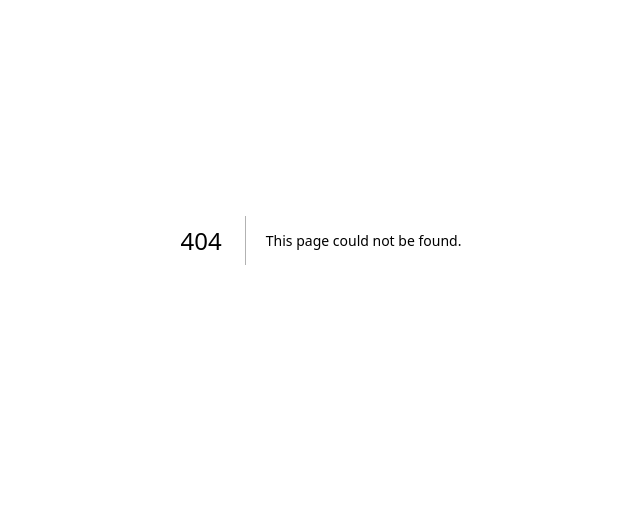
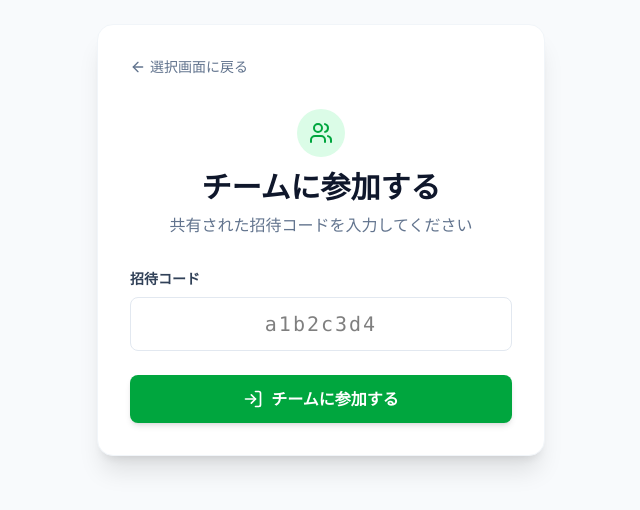
Before and after one commit to HarutarouKawamoto/kudos-loop, a Next.js app in the folder frontend/: page /onboarding/join in a window 1280 px wide. Before the commit this address had no page. Shown: the part 160-670 px from the top of the page, without its empty margins (319-959 px from the left). Built offline with nearby package versions, Linux system fonts and the light colour scheme.

Commit message:
feat: チーム参加画面の追加

```diff
--- /dev/null
+++ b/frontend/app/onboarding/join/page.tsx
@@ -0,0 +1,96 @@
+"use client";
+
+import { useForm } from "react-hook-form";
+import { zodResolver } from "@hookform/resolvers/zod";
+import * as z from "zod";
+import { useRouter } from "next/navigation";
+import {LogIn, ArrowLeft, Users} from "lucide-react";
+import axios from "axios";
+
+const joinSchema = z.object({
+    inviteCode: z.string().min(1,{ message: "招待コードを入力してください。"}).length(8,{ message: "招待コードは8文字である必要があります。"}),
+});
+type JoinFormValues = z.infer<typeof joinSchema>;
+
+export default function JoinTeamPage() {
+    const router = useRouter();
+
+    const {
+        register,
+        handleSubmit,
+        formState: { errors, isSubmitting },
+    } = useForm<JoinFormValues>({
+        resolver: zodResolver(joinSchema),
+    });
+
+    const onSubmit = async (data: JoinFormValues) => {
+        try {
+            const token = localStorage.getItem("token");
+
+            await axios.post(
+                "http://localhost:3001/teams/join",
+                { inviteCode: data.inviteCode },
+                { headers: { Authorization: `Bearer ${token}` } }
+            );
+                alert("チームへの参加に成功しました！");
+            router.push("/dashboard");
+        } catch (error: unknown) {
+            console.error("チーム参加失敗:", error);
+            if (axios.isAxiosError(error) && error.response?.status === 404) {
+                alert("招待コードが正しくありません。");
+            } else {
+                alert("チームへの参加に失敗しました。再度お試しください。");
+            }
+        }
+    };
+    return (
+    <div className="flex items-center justify-center min-h-screen bg-slate-50">
+      <div className="w-full max-w-md p-8 space-y-8 bg-white rounded-2xl shadow-xl border border-slate-100">
+
+        {/* 戻るボタン */}
+        <button
+          onClick={() => router.push("/onboarding")}
+          className="flex items-center gap-1 text-sm text-slate-500 hover:text-slate-800 transition-colors"
+        >
+          <ArrowLeft size={16} /> 選択画面に戻る
+        </button>
+
+        <div className="text-center">
+          <div className="mx-auto w-12 h-12 bg-green-100 text-green-600 rounded-full flex items-center justify-center mb-3">
+            <Users size={24} />
+          </div>
+          <h2 className="text-3xl font-extrabold text-slate-900">チームに参加する</h2>
+          <p className="mt-2 text-slate-500">共有された招待コードを入力してください</p>
+        </div>
+
+        <form onSubmit={handleSubmit(onSubmit)} className="space-y-6">
+          <div>
+            <label className="block text-sm font-semibold text-slate-700 mb-2">
+              招待コード
+            </label>
+            <input
+              {...register("inviteCode")}
+              type="text"
+              maxLength={8}
+              className={`w-full px-4 py-3 rounded-lg border font-mono text-center text-xl tracking-widest transition-all outline-none focus:ring-2
+                ${errors.inviteCode ? "border-red-500 focus:ring-red-200" : "border-slate-200 focus:ring-green-100 focus:border-green-400"}`}
+              placeholder="a1b2c3d4"
+            />
+            {errors.inviteCode && (
+              <p className="mt-1 text-xs text-red-500 font-medium text-left">{errors.inviteCode.message}</p>
+            )}
+          </div>
+
+          <button
+            type="submit"
+            disabled={isSubmitting}
+            className="w-full flex items-center justify-center gap-2 py-3 px-4 bg-green-600 hover:bg-green-700 text-white font-bold rounded-lg transition-all shadow-md disabled:opacity-50"
+          >
+            <LogIn size={20} />
+            {isSubmitting ? "チームに参加中..." : "チームに参加する"}
+          </button>
+        </form>
+      </div>
+    </div>
+  );
+}
```
Also changed, not shown: 2 other files (tests, documents, lock files or other folders).
